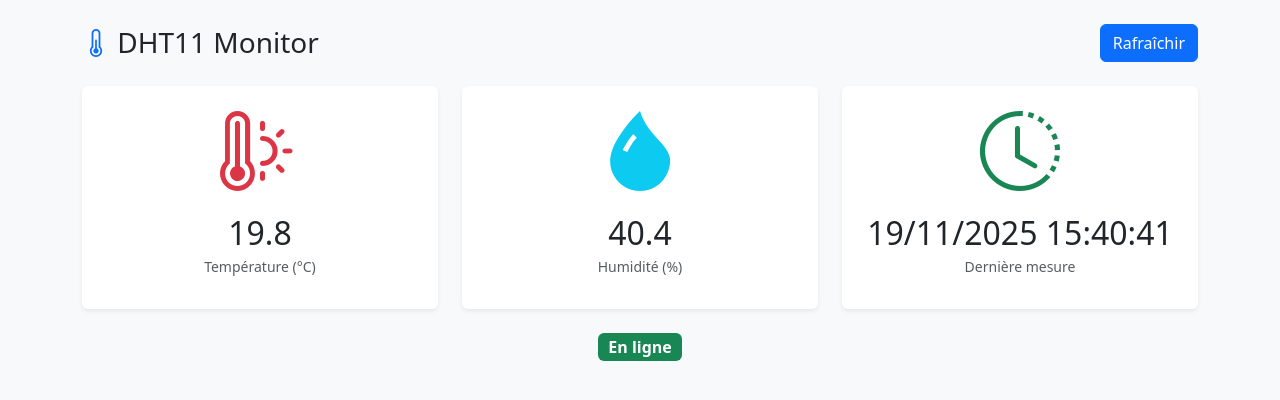
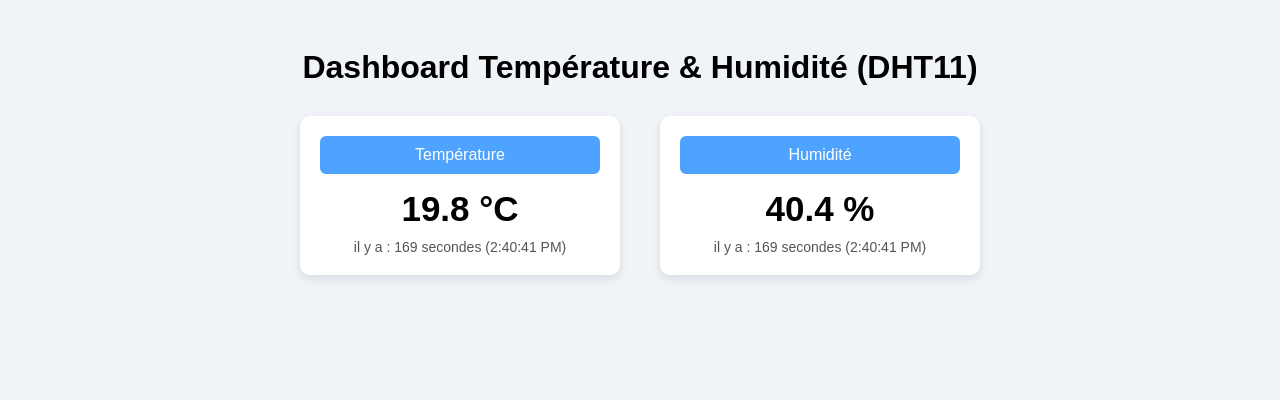
Before and after one commit to nasronasro/pythonTemperatorApp, a Django app: page / in a window 1280 px wide. Shown: the top 400 px of the page. Run offline with Django 5.2, Linux system fonts and the light colour scheme; data comes from the database, SQL or seed files in the repository; both versions use the stored data as it was after the commit.

Commit message:
add dashboard

```diff
--- /dev/null
+++ b/static/js/dashboard.js
@@ -0,0 +1,24 @@
+async function loadLatest() {
+    try {
+        const res = await fetch("/latest/");
+        const data = await res.json();
+
+        document.getElementById("tempValue").textContent = data.temperature + " °C";
+        document.getElementById("humValue").textContent = data.humidity + " %";
+
+        const date = new Date(data.timestamp);
+        const diffSec = Math.round((Date.now() - date) / 1000);
+
+        document.getElementById("tempTime").textContent =
+            "il y a : " + diffSec + " secondes (" + date.toLocaleTimeString() + ")";
+
+        document.getElementById("humTime").textContent =
+            "il y a : " + diffSec + " secondes (" + date.toLocaleTimeString() + ")";
+
+    } catch (e) {
+        console.log("Erreur API :", e);
+    }
+}
+
+loadLatest();         // chargement initial
+setInterval(loadLatest, 5000); // mise à jour toutes les 5 secondes
--- a/templates/dashboard.html
+++ b/templates/dashboard.html
@@ -1,78 +1,55 @@
-{% load static %}
 <!DOCTYPE html>
 <html lang="fr">
 <head>
-  <meta charset="UTF-8" />
-  <meta name="viewport" content="width=device-width, initial-scale=1" />
-  <title>DHT11 • Tableau de bord</title>
+    <meta charset="UTF-8" />
+    <title>Dashboard Température & Humidité</title>
 
-  <!-- Bootstrap 5 CSS -->
-  <link href="https://cdn.jsdelivr.net/npm/bootstrap@5.3.3/dist/css/bootstrap.min.css" rel="stylesheet">
-  <!-- Bootstrap Icons -->
-  <link href="https://cdn.jsdelivr.net/npm/bootstrap-icons@1.11.3/font/bootstrap-icons.css" rel="stylesheet">
+    <style>
+        body { font-family: Arial; background: #f0f4f8; padding: 20px; }
+        h1 { text-align: center; }
+        .container { display: flex; justify-content: center; gap: 40px; margin-top: 30px; }
+        .card {
+            width: 280px;
+            background: white;
+            border-radius: 10px;
+            padding: 20px;
+            text-align: center;
+            box-shadow: 0 4px 10px rgba(0,0,0,0.1);
+        }
+        .header {
+            background: #4da3ff;
+            color: white;
+            padding: 10px;
+            border-radius: 6px;
+            margin-bottom: 15px;
+        }
+        .value { font-size: 35px; font-weight: bold; margin-bottom: 10px; }
+        .time { color: #555; font-size: 14px; }
+    </style>
 </head>
-<body class="bg-light">
 
-<div class="container py-4">
+<body>
 
-  <!-- Header -->
-  <div class="d-flex justify-content-between align-items-center mb-4">
-    <h1 class="h3 mb-0">
-      <i class="bi bi-thermometer-half text-primary"></i> DHT11 Monitor
-    </h1>
-    <button id="refresh" class="btn btn-primary">
-      <span class="spinner-border spinner-border-sm d-none" role="status"></span>
-      Rafraîchir
-    </button>
-  </div>
+<h1>Dashboard Température & Humidité (DHT11)</h1>
 
-  <!-- Cards -->
-  <div class="row g-4">
-    <!-- Température -->
-    <div class="col-md-4">
-      <div class="card border-0 shadow-sm">
-        <div class="card-body text-center">
-          <i class="bi bi-thermometer-sun display-1 text-danger"></i>
-          <h2 class="mt-3 mb-1" id="temp">--</h2>
-          <p class="text-muted small">Température (°C)</p>
-        </div>
-      </div>
+<div class="container">
+
+    <!-- Carte Température -->
+    <div class="card">
+        <div class="header">Température</div>
+        <div id="tempValue" class="value">-- °C</div>
+        <div id="tempTime" class="time">--</div>
     </div>
 
-    <!-- Humidité -->
-    <div class="col-md-4">
-      <div class="card border-0 shadow-sm">
-        <div class="card-body text-center">
-          <i class="bi bi-droplet-fill display-1 text-info"></i>
-          <h2 class="mt-3 mb-1" id="hum">--</h2>
-          <p class="text-muted small">Humidité (%)</p>
-        </div>
-      </div>
+    <!-- Carte Humidité -->
+    <div class="card">
+        <div class="header">Humidité</div>
+        <div id="humValue" class="value">-- %</div>
+        <div id="humTime" class="time">--</div>
     </div>
-
-    <!-- Horodatage -->
-    <div class="col-md-4">
-      <div class="card border-0 shadow-sm">
-        <div class="card-body text-center">
-          <i class="bi bi-clock-history display-1 text-success"></i>
-          <h2 class="mt-3 mb-1" id="time">--</h2>
-          <p class="text-muted small">Dernière mesure</p>
-        </div>
-      </div>
-    </div>
-  </div>
-
-  <!-- Status -->
-  <div class="text-center mt-4">
-    <span id="status" class="badge bg-secondary fs-6">Chargement...</span>
-  </div>
 
 </div>
 
-<!-- Bootstrap JS + Popper -->
-<script src="https://cdn.jsdelivr.net/npm/bootstrap@5.3.3/dist/js/bootstrap.bundle.min.js"></script>
-
-<!-- App JS -->
-<script src="{% static 'js/app.js' %}"></script>
+<script src="/static/js/dashboard.js"></script>
 </body>
 </html>
```
Also changed, not shown: DHT/api.py (+4 -4 lines), templates/all.html (+13 -6 lines), db.sqlite3, static/js/all.js.
